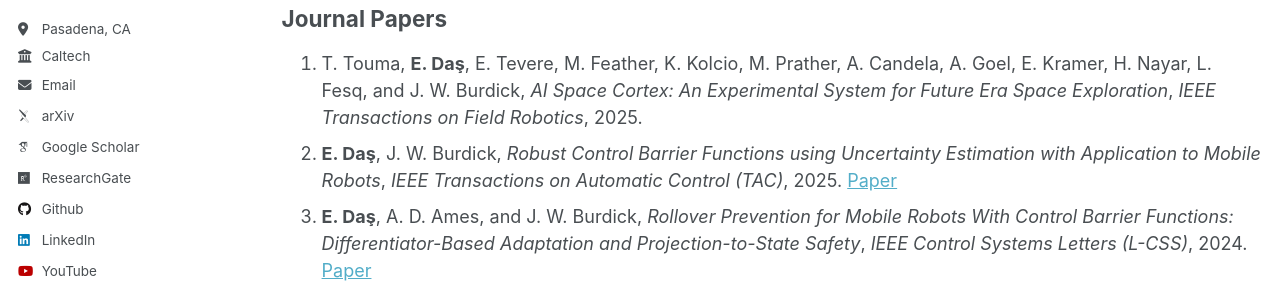
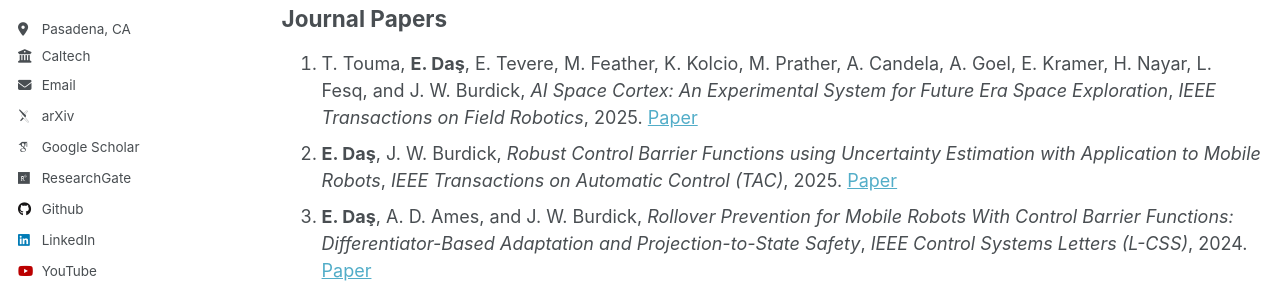
Before and after one commit to ersindas/ersindas.github.io, a Jekyll site: the page built from _pages/publications.md, in a window 1280 px wide and 900 px high. Shown: the part 363-660 px from the top of the window. Built offline with Jekyll 4.4.1, drawn with Linux system fonts in a browser that asks for light colours; some web fonts are replaced.

Commit message:
Update publications.md

```diff
--- a/_pages/publications.md
+++ b/_pages/publications.md
@@ -12,7 +12,7 @@ author_profile: true
 
 ## Journal Papers
 1. T. Touma, **E. Daş**, E. Tevere, M. Feather, K. Kolcio, M. Prather, A. Candela, A. Goel, E. Kramer, H. Nayar, L. Fesq, and J. W. Burdick, *AI Space Cortex: An Experimental System for
-Future Era Space Exploration*, *IEEE Transactions on Field Robotics*, 2025.
+Future Era Space Exploration*, *IEEE Transactions on Field Robotics*, 2025. [Paper](https://arxiv.org/pdf/2507.06574)
 2. **E. Daş**, J. W. Burdick, *Robust Control Barrier Functions using Uncertainty Estimation with Application to Mobile Robots*, *IEEE Transactions on Automatic Control (TAC)*, 2025. [Paper](https://arxiv.org/pdf/2401.01881)
 3. **E. Daş**, A. D. Ames, and J. W. Burdick, *Rollover Prevention for Mobile Robots With Control Barrier Functions: Differentiator-Based Adaptation and Projection-to-State Safety*, *IEEE Control Systems Letters (L-CSS)*, 2024. [Paper](https://arxiv.org/pdf/2403.08916)
 4. A. Alan, T. G. Molnar, **E. Daş**, A. D. Ames, and G. Orosz, *Disturbance Observers for Robust Safety-Critical Control with Control Barrier Functions*, *IEEE Control Systems Letters*, 2022. [Paper](https://arxiv.org/pdf/2209.08123)
```
